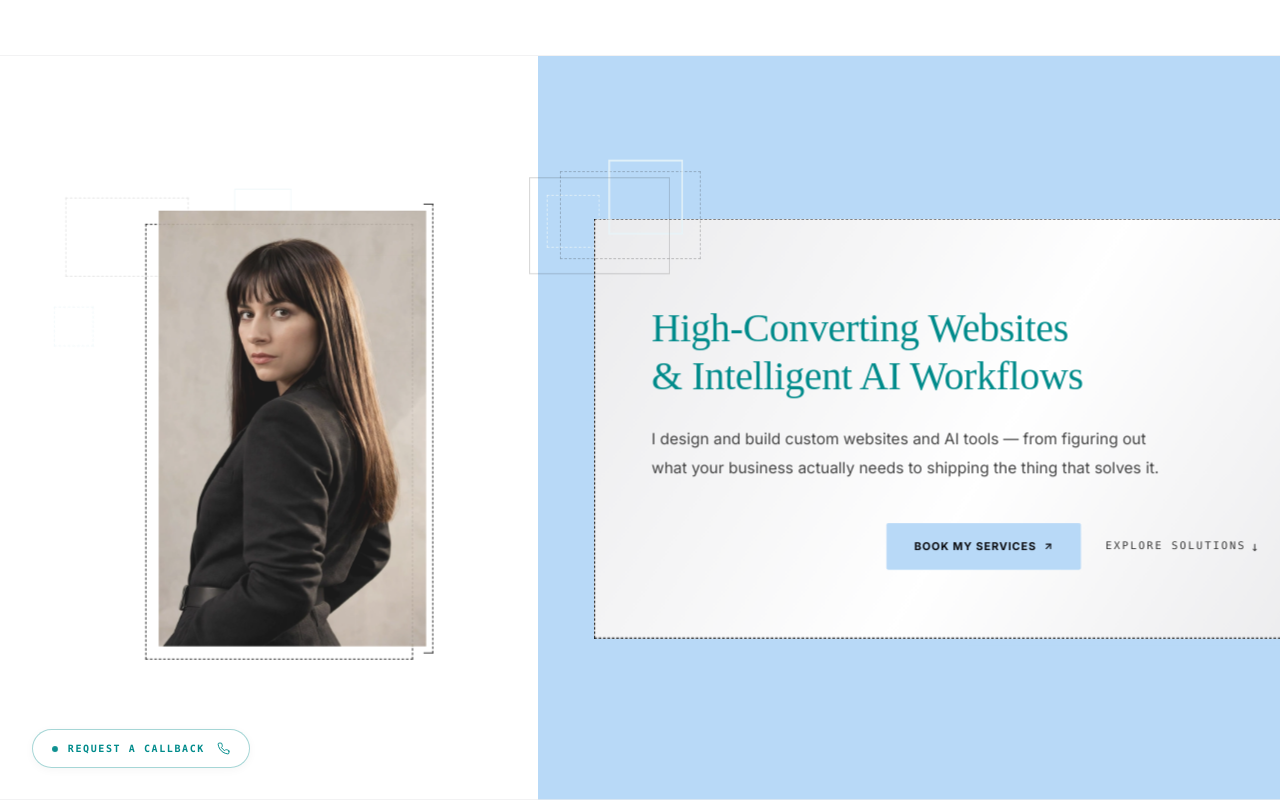
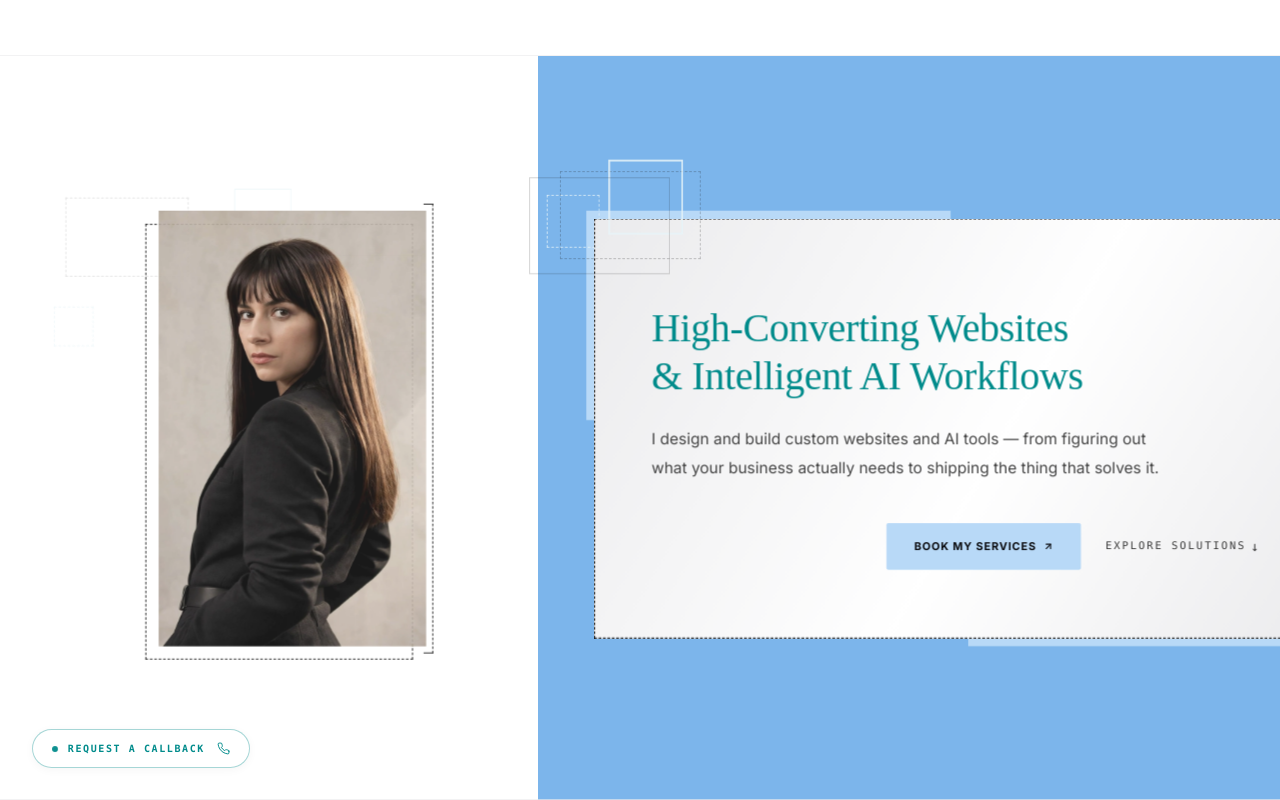
Before and after one commit to Irene2828/porfoliojuly, a Next.js app: page /v2 in a window 1280 px wide. Shown: the top 800 px of the page. Built offline with nearby package versions, Linux system fonts and the light colour scheme; no server answers; the database is empty; a web font is replaced by a local one.

Commit message:
Remove legacy teal overlay pseudo-element and set hero right background to true sky blue (#7cb5eb)

```diff
--- a/src/app/components/Hero.css
+++ b/src/app/components/Hero.css
@@ -25,18 +25,7 @@
 }
 
 .hero-section::after {
-  content: '';
-  position: absolute;
-  top: -3.5rem; /* extend upward to reach top of page under header */
-  bottom: 0; /* span full height of the box */
-  right: 0;
-  width: 60%; /* wider teal section on the right side */
-  background-color: rgba(0, 139, 139, 0.3); /* #008b8b at 30% */
-  z-index: 0;
-  opacity: 0;
-  pointer-events: none;
-  animation: heroBgFadeIn var(--hero-motion-duration) cubic-bezier(0.45, 0, 0.2, 1) both;
-  animation-delay: var(--hero-intro-delay);
+  display: none !important;
 }
 
 .hero-section::before {
--- a/src/app/index.css
+++ b/src/app/index.css
@@ -203,12 +203,12 @@ h1, h2, h3, h4, h5, h6 {
 
 /* Version 2 Hero Section Split */
 .v2-theme .hero-section {
-  background: linear-gradient(to right, #ffffff 0%, #ffffff 42%, #b8d9f7 42%, #b8d9f7 100%) !important;
+  background: linear-gradient(to right, #ffffff 0%, #ffffff 42%, #7cb5eb 42%, #7cb5eb 100%) !important;
 }
 
 @media (max-width: 900px) {
   .v2-theme .hero-section {
-    background: linear-gradient(to bottom, #b8d9f7 0px, #b8d9f7 380px, #ffffff 380px, #ffffff 100%) !important;
+    background: linear-gradient(to bottom, #7cb5eb 0px, #7cb5eb 380px, #ffffff 380px, #ffffff 100%) !important;
   }
 }
 
```
